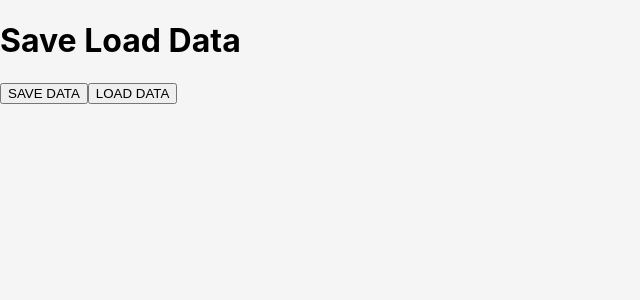
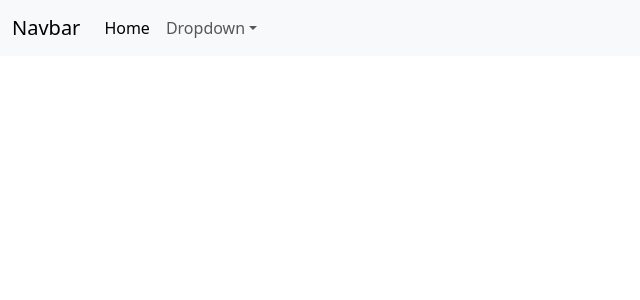
Before and after one commit to lauralobo21/DevWeb24.1, a React (Create React App) app in the folder instroducao/: page / in a window 1280 px wide. Shown: the top 300 px of the page, without its empty margins (0-640 px from the left). Built offline with nearby package versions, Linux system fonts and the light colour scheme.

Commit message:
bootstrap + crud

```diff
--- a/instroducao/package.json
+++ b/instroducao/package.json
@@ -7,6 +7,7 @@
     "@testing-library/jest-dom": "^5.17.0",
     "@testing-library/react": "^13.4.0",
     "@testing-library/user-event": "^13.5.0",
+    "bootstrap": "^5.3.3",
     "react": "^18.2.0",
     "react-dom": "^18.2.0",
     "react-redux": "^9.1.0",
--- a/instroducao/src/App.js
+++ b/instroducao/src/App.js
@@ -13,13 +13,13 @@
 //import Efeito from "./components/10Efeito/Efeito";
 //import MinhaPromessa from "./components/11Promessas/MinhaPromessa";
 //import CovidAxios from "./components/12Axios/CovidAxios";
-import SaveLoadData from "./components/14LocalSessionsStorage/SaveLoadData";
+// import SaveLoadData from "./components/14LocalSessionsStorage/SaveLoadData";
+import MyNavbar from "./components/16Boostrap/MyNavbar";
+
 
 function App() {
     return (
-        <div className="App">
-            <SaveLoadData/>
-        </div>
+        <MyNavbar />
     );
 }
 
--- a/instroducao/src/components/15FlexBox/flexbox2.css
+++ b/instroducao/src/components/15FlexBox/flexbox2.css
@@ -9,10 +9,11 @@ header {
 }
 
 h1 {
-    color: #FFF;
+    color: black
 }
 
 article {
+    color: black;
     padding: 10px;
     background-color: aqua;
     margin : 10px;
@@ -42,6 +43,16 @@ article > div#container > button {
     font-size: large;
 }
 
+article:nth-of-type(3) > div:nth-child(1) {
+    background-color: yellow;
+}
+
+article:nth-of-type(3) > div:nth-child(2) {
+    display: flex;
+}
+
+
+
 
 
 /*
--- a/instroducao/src/components/15FlexBox/flexbox2.html
+++ b/instroducao/src/components/15FlexBox/flexbox2.html
@@ -5,7 +5,7 @@
     </head>
     <body>
         <header>
-            <h1>Iguarias Famosas</h1>
+            <h1>Complex Flexbox Example</h1>
         </header>
         <section>
             <article>
--- /dev/null
+++ b/instroducao/src/components/16Boostrap/MyNavbar.js
@@ -0,0 +1,39 @@
+import "bootstrap/dist/css/bootstrap.min.css"
+import "bootstrap/dist/js/bootstrap.bundle.js"
+
+const MyNavbar = () => {
+    return (
+        // não pode usar class em jsx, tem que usar className
+        <nav className="navbar navbar-expand-lg bg-body-tertiary">
+            <div className="container-fluid">
+                <a className="navbar-brand" href="#"> Navbar</a>
+                <div className="collapse navbar-collapse" id="navbarNav">
+                    <ul className="navbar-nav me-auto mb-2 mb-lg-0">
+                        <li className="nav-item">
+                            <a className="nav-link active" href="https://www.linkedin/in/lauralobovm/">Home</a>
+                        </li>
+                        <li className="nav-item dropdown">
+                            <a className="nav-link dropdown-toggle"
+                                href="#"
+                                role="button"
+                                data-bs-toggle="dropdown"
+                                aria-expanded="false">
+                                Dropdown
+                            </a>
+                            <ul className="dropdown-menu">
+                                <li>
+                                    <a className="dropdown-item" href="#"> Ação 1</a>
+                                </li>
+                                <li>
+                                    <a className="dropdown item" href="#"> Ação 2</a>
+                                </li>
+                            </ul>
+                        </li>
+                    </ul>
+                </div>
+            </div>
+        </nav>
+    )
+}
+
+export default MyNavbar
```
Also changed, not shown: instroducao/src/components/17CRUD/professor/Criar.js (added, +9 -0 lines), instroducao/src/components/17CRUD/professor/Editar.js (added, +9 -0 lines), instroducao/src/components/17CRUD/professor/Listar.js (added, +9 -0 lines), instroducao/src/components/17CRUD/Home.js (added), instroducao/src/components/17CRUD/Main.js (added), 1 other file (tests, documents, lock files or other folders).
